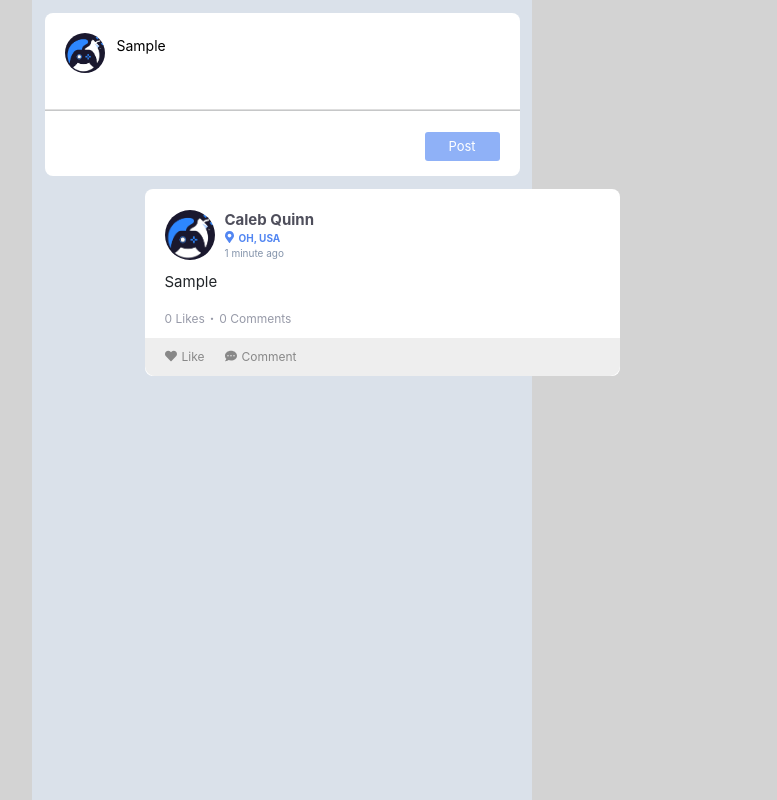
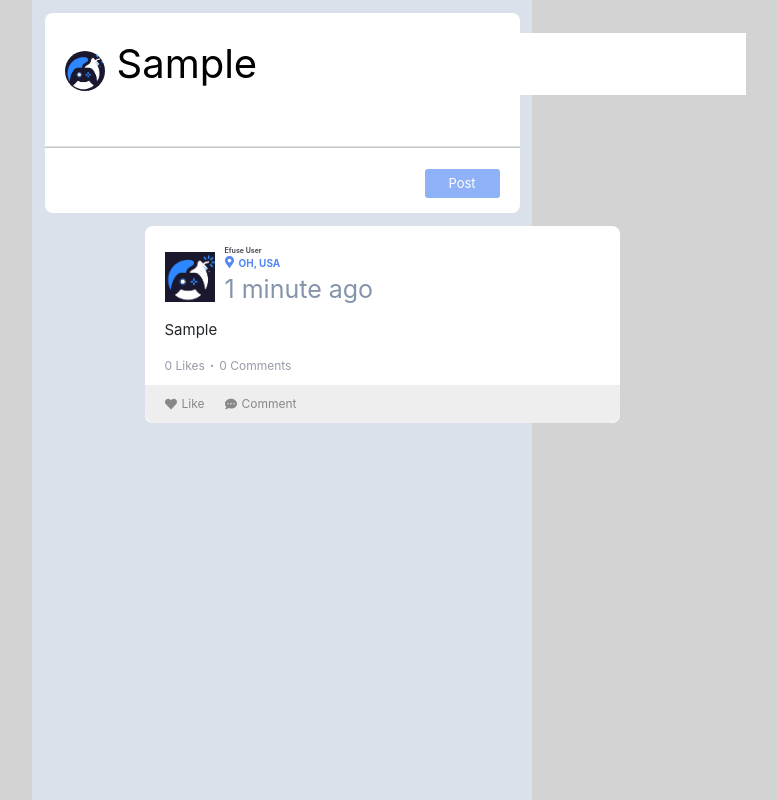
Before and after one commit to calebq2010/facebook-posts-qa, a React (Create React App) app: page / in a window 1280 px wide. Both pictures are taken after typing "Sample" into the empty fields and a click on the button "Post". Shown: the whole page, without its empty margins (358-1135 px from the left). Built offline with nearby package versions, Linux system fonts and the light colour scheme.

Commit message:
adding photo for readme and also adding small font changes and radius issue for profile picture

```diff
--- a/src/features/posts/MainPostSection-styling.js
+++ b/src/features/posts/MainPostSection-styling.js
@@ -27,7 +27,7 @@ export const MainPostInput = styled.input`
   border: none;
   margin-left: 10px;
   margin-bottom: 15px;
-  font-size: 14px;
+  font-size: 40px;
   &:focus {
       outline: none;
     }
--- a/src/features/posts/post-styling.js
+++ b/src/features/posts/post-styling.js
@@ -26,13 +26,12 @@ export const Profile = styled.div`
 
 export const ProfilePicture = styled.img`
     width: 50px;
-    border-radius: 50%;
 `
 
 export const ProfileName = styled.div`
     color: #4E4E5B;
     font-weight: bold;
-    font-size: 15px;
+    font-size: 7px;
 `
 
 export const Location = styled.div`
@@ -48,7 +47,7 @@ export const UserLocation = styled.div`
 `
 
 export const Time = styled.span`
-    font-size: 10px;
+    font-size: 25px;
     color: #8494AB;
 `
 
--- a/src/features/posts/post.tsx
+++ b/src/features/posts/post.tsx
@@ -21,7 +21,7 @@ export const Post:FC<PostProps> = ({ post }: PostProps) => {
             <ProfileSection>
                 <ProfilePicture data-testid='post-profile-picture' src={profilePicture}></ProfilePicture>
                 <Profile data-testid='profile-area'>
-                    <ProfileName data-testid='user-name'>Caleb Quinn</ProfileName>
+                    <ProfileName data-testid='user-name'>Efuse User</ProfileName>
                     <Location data-testid='location-section'>
                         <FontAwesomeIcon data-testid='map-marker' icon={faMapMarkerAlt} />
                         <UserLocation data-testid='user-location'>OH, USA</UserLocation>
```
Also changed, not shown: src/photos/image.png (added).
